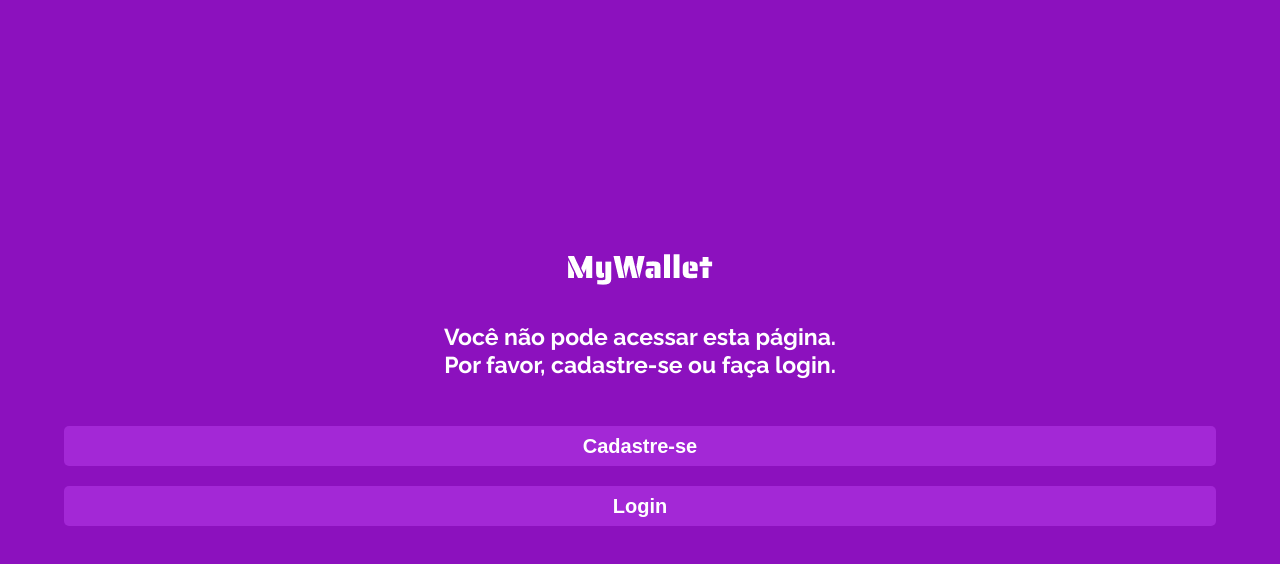
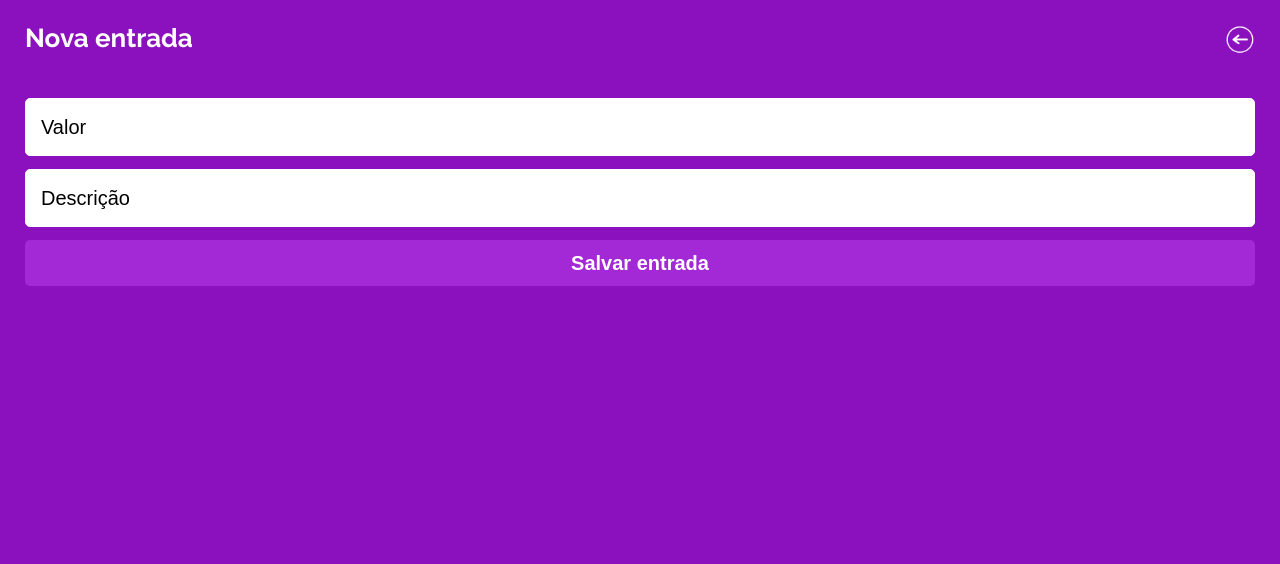
Before and after one commit to JTAlmeida/projeto13-mywallet-front, a React (Create React App) app: page /income in a window 1280 px wide. Shown: the top 564 px of the page. Built offline with nearby package versions, Linux system fonts and the light colour scheme.

Commit message:
added static layout for income and outcome routes

```diff
--- a/src/Components/App.js
+++ b/src/Components/App.js
@@ -31,17 +31,17 @@ export default function App() {
             <Route
               path="/income"
               element={
-                <PrivatePage>
+                //<PrivatePage>
                   <Income />
-                </PrivatePage>
+                //</PrivatePage>
               }
             ></Route>
             <Route
               path="/outcome"
               element={
-                <PrivatePage>
+                //<PrivatePage>
                   <Outcome />
-                </PrivatePage>
+                //</PrivatePage>
               }
             ></Route>
           </Routes>
--- a/src/Components/Income/Income.js
+++ b/src/Components/Income/Income.js
@@ -1,7 +1,120 @@
+import { useState, useEffect } from "react";
+import { useNavigate, Link } from "react-router-dom";
+import { Wrapper, Input, Form, Button, Header } from "./Income.style";
+import { addIncome } from "../../mywalletService";
+import back from "../../assets/return.png";
 import dayjs from "dayjs";
 
-export default function Income(){
-    const today = dayjs().format("DD/MM");
+export default function Income() {
+  const navigate = useNavigate();
+  const [isLoading, setIsLoading] = useState(false);
+  const date = dayjs().format("DD/MM");
+  const [form, setForm] = useState({
+    amount: "",
+    description: "",
+  });
 
-    return(<></>)
+  function fixValue(e) {
+    e.target.value = parseFloat(e.target.value).toFixed(2);
+    setForm({
+      ...form,
+      [e.target.name]: parseFloat(e.target.value),
+    });
+  }
+
+  function handleForm(e) {
+    setForm({
+      ...form,
+      [e.target.name]: e.target.value,
+    });
+  }
+
+  function sendNewIncome(e) {
+    e.preventDefault();
+
+    const promise = addIncome({ ...form, date });
+    promise.catch((res) => {
+      alert(res.response.data.message);
+      setIsLoading(false);
+      setForm({
+        amount: "",
+        description: "",
+      });
+    });
+
+    promise.then((res) => {
+      setIsLoading(false);
+      setForm({
+        amount: "",
+        description: "",
+      });
+      navigate("/history");
+    });
+  }
+
+  return (
+    <>
+      {isLoading ? (
+        <Wrapper>
+          <Header>
+            <h1>Nova entrada</h1>
+            <img src={back} alt="return" />
+          </Header>
+
+          <Form onSubmit={sendNewIncome}>
+            <Input
+              disabled
+              placeholder="Valor"
+              name="amount"
+              type="number"
+              value={form.amount}
+              required
+            />
+            <Input
+              disabled
+              placeholder="Descrição"
+              name="description"
+              type="text"
+              value={form.description}
+              required
+            />
+            <Button disabled type="submit">
+              Salvar entrada
+            </Button>
+          </Form>
+        </Wrapper>
+      ) : (
+        <Wrapper>
+          <Header>
+            <h1>Nova entrada</h1>
+            <Link to="/history">
+              <img src={back} alt="return" />
+            </Link>
+          </Header>
+
+          <Form onSubmit={sendNewIncome}>
+            <Input
+              placeholder="Valor"
+              name="amount"
+              type="number"
+              step="any"
+              value={form.amount}
+              onChange={handleForm}
+              onBlur={fixValue}
+              required
+            />
+            <Input
+              placeholder="Descrição"
+              name="description"
+              type="text"
+              value={form.description}
+              onChange={handleForm}
+              required
+            />
+            <Button type="submit">Salvar entrada</Button>
+          </Form>
+        </Wrapper>
+      )}
+    </>
+  );
 }
--- a/src/Components/Income/Income.style.js
+++ b/src/Components/Income/Income.style.js
@@ -1 +1,76 @@
 import styled from "styled-components";
+
+export const Wrapper = styled.div`
+  height: 100vh;
+  padding: 25px;
+  display: flex;
+  flex-direction: column;
+
+`;
+
+export const Header = styled.div`
+  display: flex;
+  justify-content: space-between;
+  color: rgba(255, 255, 255, 1);
+  font-size: 26px;
+  font-weight: 700;
+  margin-bottom: 40px;
+
+  h1 {
+    display: flex;
+    flex-wrap: wrap;
+    color: rgba(255, 255, 255, 1);
+    font-size: 26px;
+    font-weight: 700;
+  }
+
+  img {
+    width: 30px;
+  }
+
+  a {
+    font-size: 15px;
+    font-weight: 700;
+    color: rgba(255, 255, 255, 1);
+  }
+`;
+
+export const Form = styled.form`
+  width: 100%;
+  display: flex;
+  flex-wrap: wrap;
+  justify-content: space-around;
+`;
+
+export const Input = styled.input`
+  height: 58px;
+  width: 100%;
+  margin-bottom: 13px;
+  padding: 15px;
+  border: 1px solid #ffffff;
+  border-radius: 5px;
+  color: rgba(0, 0, 0, 1);
+  font-size: 20px;
+  font-weight: 400;
+
+  &::placeholder {
+    color: rgba(0, 0, 0, 1);
+    font-size: 20px;
+    font-weight: 400;
+  }
+`;
+
+export const Button = styled.button`
+  display: flex;
+  justify-content: center;
+  align-items: center;
+  height: 46px;
+  width: 100%;
+  margin-bottom: 36px;
+  background-color: rgba(163, 40, 214, 1);
+  border-radius: 5px;
+  color: rgba(255, 255, 255, 1);
+  font-size: 20px;
+  font-weight: 700;
+  cursor: pointer;
+`;
--- a/src/Components/Outcome/Outcome.js
+++ b/src/Components/Outcome/Outcome.js
@@ -1,7 +1,119 @@
+import { useState, useEffect } from "react";
+import { useNavigate, Link } from "react-router-dom";
+import { Wrapper, Input, Form, Button, Header } from "./Outcome.style";
+import { addOutcome } from "../../mywalletService";
+import back from "../../assets/return.png";
 import dayjs from "dayjs";
 
-export default function Outcome(){
-    const today = dayjs().format("DD/MM");
+export default function Income() {
+  const navigate = useNavigate();
+  const [isLoading, setIsLoading] = useState(false);
+  const date = dayjs().format("DD/MM");
+  const [form, setForm] = useState({
+    amount: "",
+    description: "",
+  });
 
-    return(<></>)
+  function fixValue(e) {
+    setForm({
+      ...form,
+      [e.target.name]: parseFloat(e.target.value).toFixed(2),
+    });
+  }
+
+  function handleForm(e) {
+    setForm({
+      ...form,
+      [e.target.name]: e.target.value,
+    });
+  }
+
+  function sendNewIncome(e) {
+    e.preventDefault();
+
+    const promise = addOutcome(form);
+    promise.catch((res) => {
+      alert(res.response.data.message);
+      setIsLoading(false);
+      setForm({
+        amount: "",
+        description: "",
+      });
+    });
+
+    promise.then((res) => {
+      setIsLoading(false);
+      setForm({
+        amount: "",
+        description: "",
+      });
+      navigate("/history");
+    });
+  }
+
+  return (
+    <>
+      {isLoading ? (
+        <Wrapper>
+          <Header>
+            <h1>Nova saída</h1>
+            <img src={back} alt="return" />
+          </Header>
+
+          <Form onSubmit={sendNewIncome}>
+            <Input
+              disabled
+              placeholder="Valor"
+              name="amount"
+              type="number"
+              step=".01"
+              value={form.amount}
+              required
+            />
+            <Input
+              disabled
+              placeholder="Descrição"
+              name="description"
+              type="text"
+              value={form.description}
+              required
+            />
+            <Button disabled type="submit">
+              Salvar saída
+            </Button>
+          </Form>
+        </Wrapper>
+      ) : (
+        <Wrapper>
+          <Header>
+            <h1>Nova saída</h1>
+            <Link to="/history">
+              <img src={back} alt="return" />
+            </Link>
+          </Header>
+
+          <Form onSubmit={sendNewIncome}>
+            <Input
+              placeholder="Valor"
+              name="amount"
+              type="number"
+              value={form.amount}
+              onChange={handleForm}
+              onBlur={fixValue}
+              required
+            />
+            <Input
+              placeholder="Descrição"
+              name="description"
+              type="text"
+              value={form.description}
+              onChange={handleForm}
+              required
+            />
+            <Button type="submit">Salvar saída</Button>
+          </Form>
+        </Wrapper>
+      )}
+    </>
+  );
 }
--- a/src/Components/Outcome/Outcome.style.js
+++ b/src/Components/Outcome/Outcome.style.js
@@ -1 +1,76 @@
 import styled from "styled-components";
+
+export const Wrapper = styled.div`
+  height: 100vh;
+  padding: 25px;
+  display: flex;
+  flex-direction: column;
+
+`;
+
+export const Header = styled.div`
+  display: flex;
+  justify-content: space-between;
+  color: rgba(255, 255, 255, 1);
+  font-size: 26px;
+  font-weight: 700;
+  margin-bottom: 40px;
+
+  h1 {
+    display: flex;
+    flex-wrap: wrap;
+    color: rgba(255, 255, 255, 1);
+    font-size: 26px;
+    font-weight: 700;
+  }
+
+  img {
+    width: 30px;
+  }
+
+  a {
+    font-size: 15px;
+    font-weight: 700;
+    color: rgba(255, 255, 255, 1);
+  }
+`;
+
+export const Form = styled.form`
+  width: 100%;
+  display: flex;
+  flex-wrap: wrap;
+  justify-content: space-around;
+`;
+
+export const Input = styled.input`
+  height: 58px;
+  width: 100%;
+  margin-bottom: 13px;
+  padding: 15px;
+  border: 1px solid #ffffff;
+  border-radius: 5px;
+  color: rgba(0, 0, 0, 1);
+  font-size: 20px;
+  font-weight: 400;
+
+  &::placeholder {
+    color: rgba(0, 0, 0, 1);
+    font-size: 20px;
+    font-weight: 400;
+  }
+`;
+
+export const Button = styled.button`
+  display: flex;
+  justify-content: center;
+  align-items: center;
+  height: 46px;
+  width: 100%;
+  margin-bottom: 36px;
+  background-color: rgba(163, 40, 214, 1);
+  border-radius: 5px;
+  color: rgba(255, 255, 255, 1);
+  font-size: 20px;
+  font-weight: 700;
+  cursor: pointer;
+`;
--- a/src/Components/SignIn/SignIn.js
+++ b/src/Components/SignIn/SignIn.js
@@ -34,6 +34,8 @@ export default function SignIn() {
   function sendSignIn(e) {
     e.preventDefault();
 
+    setIsLoading(true);
+
     const promise = signIn(form);
     promise.catch((res) => {
       alert(res.response.data.message);
@@ -47,7 +49,7 @@ export default function SignIn() {
     promise.then((res) => {
       const timestamp = +new Date();
       setIsLoading(false);
-      setUser(res.date);
+      setUser(res.data);
       localStorage.setItem(
         "mywallet",
         JSON.stringify({
--- a/src/Components/SignIn/SignIn.style.js
+++ b/src/Components/SignIn/SignIn.style.js
@@ -15,7 +15,6 @@ export const Wrapper = styled.div`
     font-size: 15px;
     font-weight: 700;
     color: rgba(255, 255, 255, 1);
-    cursor: pointer;
   }
 `;
 
--- a/src/Components/SignUp/SignUp.style.js
+++ b/src/Components/SignUp/SignUp.style.js
@@ -15,7 +15,6 @@ export const Wrapper = styled.div`
     font-size: 15px;
     font-weight: 700;
     color: rgba(255, 255, 255, 1);
-    cursor: pointer;
   }
 `;
 
--- a/src/mywalletService.js
+++ b/src/mywalletService.js
@@ -12,4 +12,14 @@ function signIn(body) {
   return axios.post(signInAPI, body);
 }
 
-export { signUp, signIn };
+function addIncome(body) {
+  const addIncomeAPI = `${BASE_URL}/income`;
+  return axios.post(addIncomeAPI, body);
+}
+
+function addOutcome(body) {
+  const addOutcomeAPI = `${BASE_URL}/outcome`;
+  return axios.post(addOutcomeAPI, body);
+}
+
+export { signUp, signIn, addIncome, addOutcome };
```
Also changed, not shown: src/assets/return.png (added).
